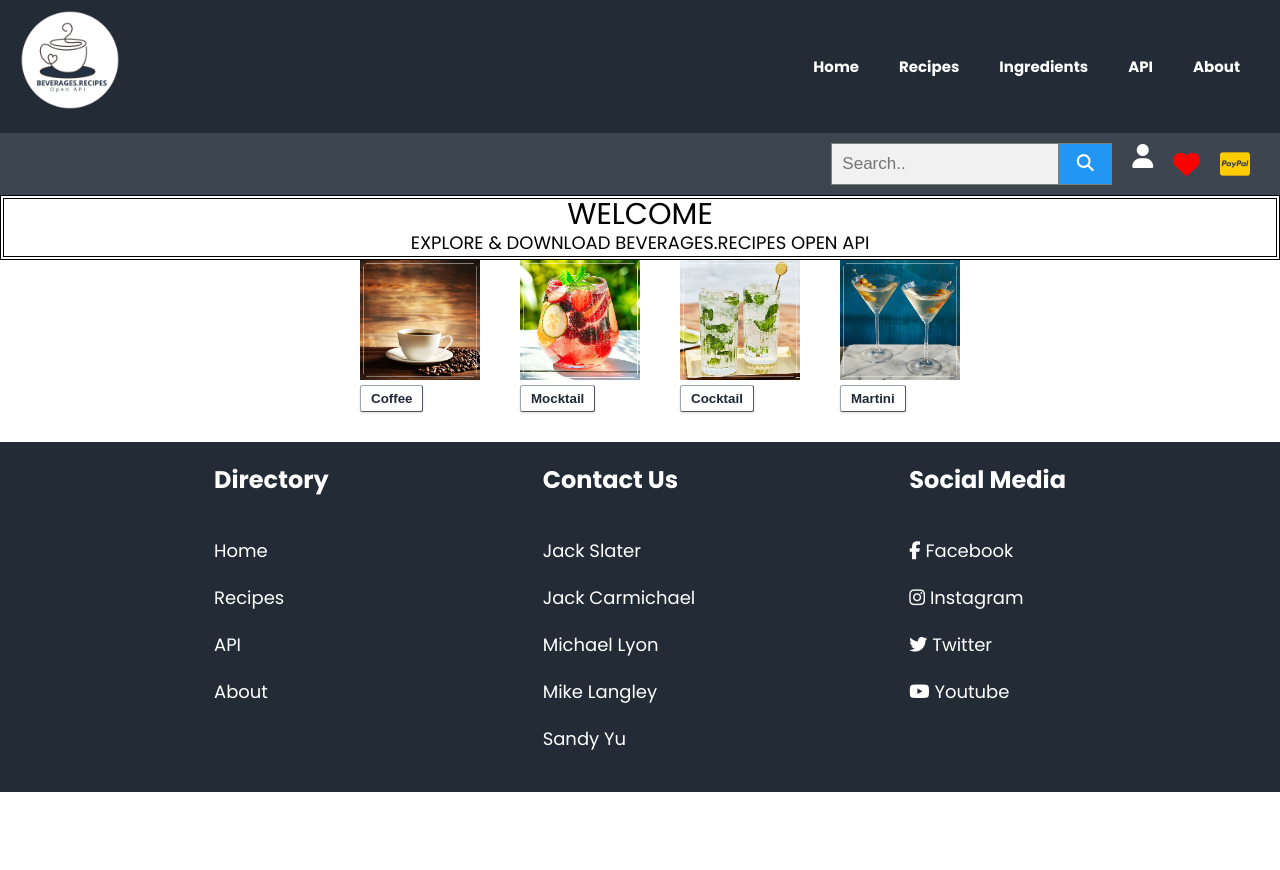
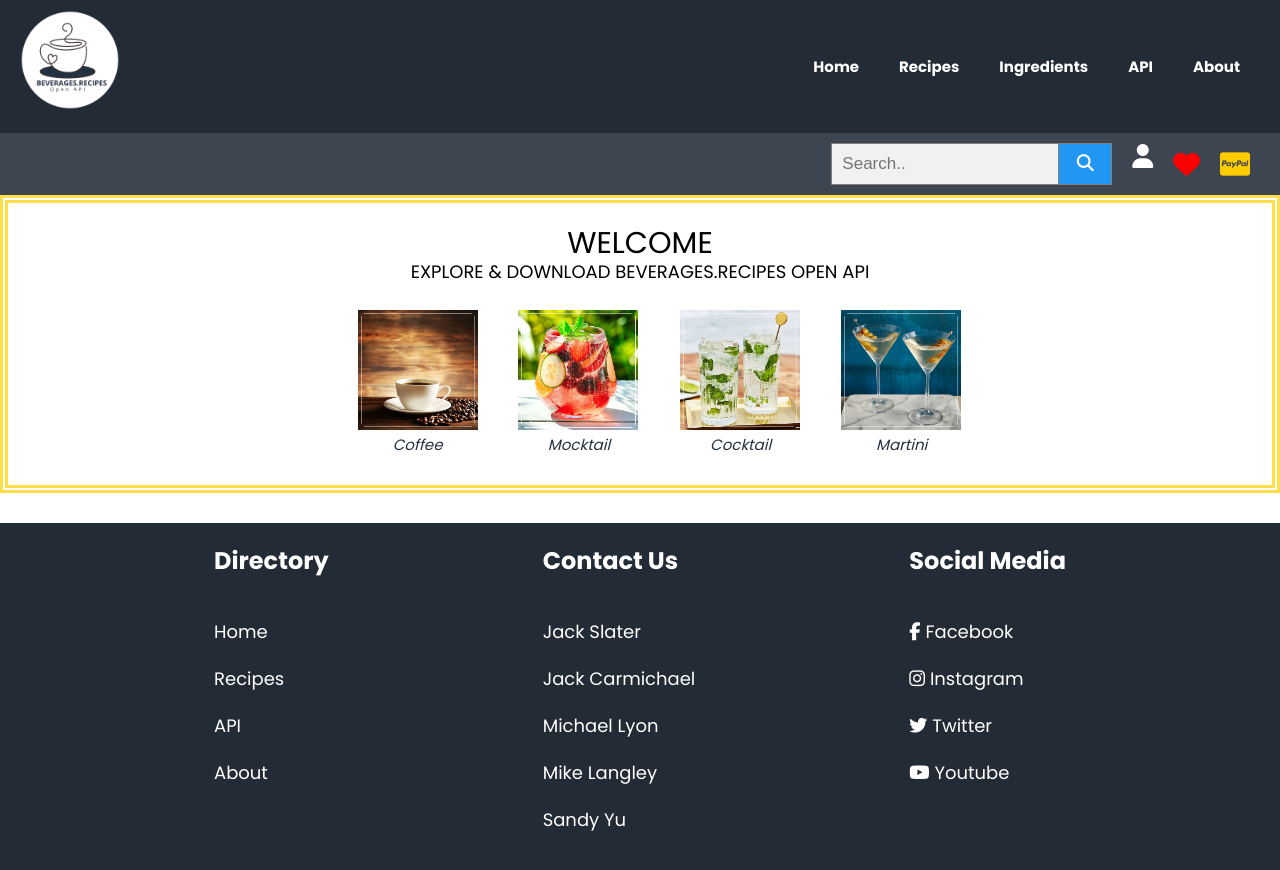
Before and after one commit to JackSlater99/Beverages.Recipes-API, a React (Create React App) app in the folder front-end/capstone/: page / in a window 1280 px wide. Shown: the top 870 px of the page. Before the commit the page ends 800 px from the top, so only its background shows below. Built offline with nearby package versions, Linux system fonts and the light colour scheme; no server answers.

Commit message:
styled categories

```diff
--- a/front-end/capstone/src/App.css
+++ b/front-end/capstone/src/App.css
@@ -2,9 +2,11 @@
   --default-font: "Poppins", sans-serif;
   --branding-colour: #233142;
   --secondary-colour: #455d7a;
-  --third-colour: #f95959;
+  --third-colour: #455d7a;
   --fourth-colour: #e3e3e3;
 }
+
+/* #f95959 */
 
 * {
   margin: 0;
--- a/front-end/capstone/src/components/header/NavBar.js
+++ b/front-end/capstone/src/components/header/NavBar.js
@@ -76,7 +76,7 @@ const MenuLink = styled(Link)`
   font-size: 1.5rem;
   font-weight: 700;
   &:hover {
-    color: #f95959;
+    color: #455d7a;
   }
 `;
 
--- a/front-end/capstone/src/components/homepage/Homepage.js
+++ b/front-end/capstone/src/components/homepage/Homepage.js
@@ -8,8 +8,8 @@ import martini from "../../images/martini.jpeg";
 
 const Homepage = ({ recipes }) => {
   return (
-    <div>
-      <section className="border-double border-4 border-gold-300">
+    <div className="border-double border-8 border-yellow-300 py-10 px-10">
+      <section className="">
         <h1 className="text-5xl font-medium text-center">WELCOME</h1>
         <h2 className="text-1xl font-medium text-center">
           EXPLORE & DOWNLOAD BEVERAGES.RECIPES OPEN API{" "}
@@ -17,37 +17,41 @@ const Homepage = ({ recipes }) => {
       </section>
 
       <article>
-        <div className="flex justify-center  ">
+        <div className="flex justify-center pt-10  ">
           <ul className="flex justify-center  ">
-            <HashLink smooth to={"/recipes#coffee"} className="nav-links">
-              <img className="w-48 " src={coffee}></img>
-              <button className="flex justify-center  bg-white hover:bg-gray-100 text-gray-800 font-semibold py-2 px-4 border border-gray-400 rounded shadow">
+            <HashLink smooth to={"/recipes#coffee"}>
+
+              <img className="w-48 flex justify-center" src={coffee}></img>
+
+              <div className=" mx-14 py-2 text-2xl italic ">
                 Coffee
-              </button>
+              </div>
+
+
             </HashLink>
           </ul>
           <ul>
-            <HashLink smooth to={"/recipes#mocktail"} className="nav-links">
-              <img className="w-48" src={mocktail}></img>
-              <button className="flex justify-center bg-white hover:bg-gray-100 text-gray-800 font-semibold py-2 px-4 border border-gray-400 rounded shadow">
+            <HashLink smooth to={"/recipes#mocktail"} >
+              <img className="w-48 flex justify-center" src={mocktail}></img>
+              <div className=" mx-12 py-2 text-2xl italic ">
                 Mocktail
-              </button>
+              </div>
             </HashLink>
           </ul>
           <ul>
-            <HashLink smooth to={"/recipes#cocktail"} className="nav-links">
-              <img className="w-48 h-42" src={cocktail}></img>
-              <button className="flex justify-center bg-white hover:bg-gray-100 text-gray-800 font-semibold py-2 px-4 border border-gray-400 rounded shadow">
+            <HashLink smooth to={"/recipes#cocktail"}>
+              <img className="w-48 flex justify-center" src={cocktail}></img>
+              <div className=" mx-12 py-2 text-2xl italic ">
                 Cocktail
-              </button>
+              </div>
             </HashLink>
           </ul>
           <ul>
             <HashLink smooth to={"/recipes#martini"}>
-              <img className="w-48 h-42" src={martini}></img>
-              <button className="flex justify-center bg-white hover:bg-gray-100 text-gray-800 font-semibold py-2 px-4 border border-gray-400 rounded shadow">
+              <img className="w-48 flex justify-center" src={martini}></img>
+              <div className=" mx-14 py-2 text-2xl italic">
                 Martini
-              </button>
+              </div>
             </HashLink>
           </ul>
         </div>
```
